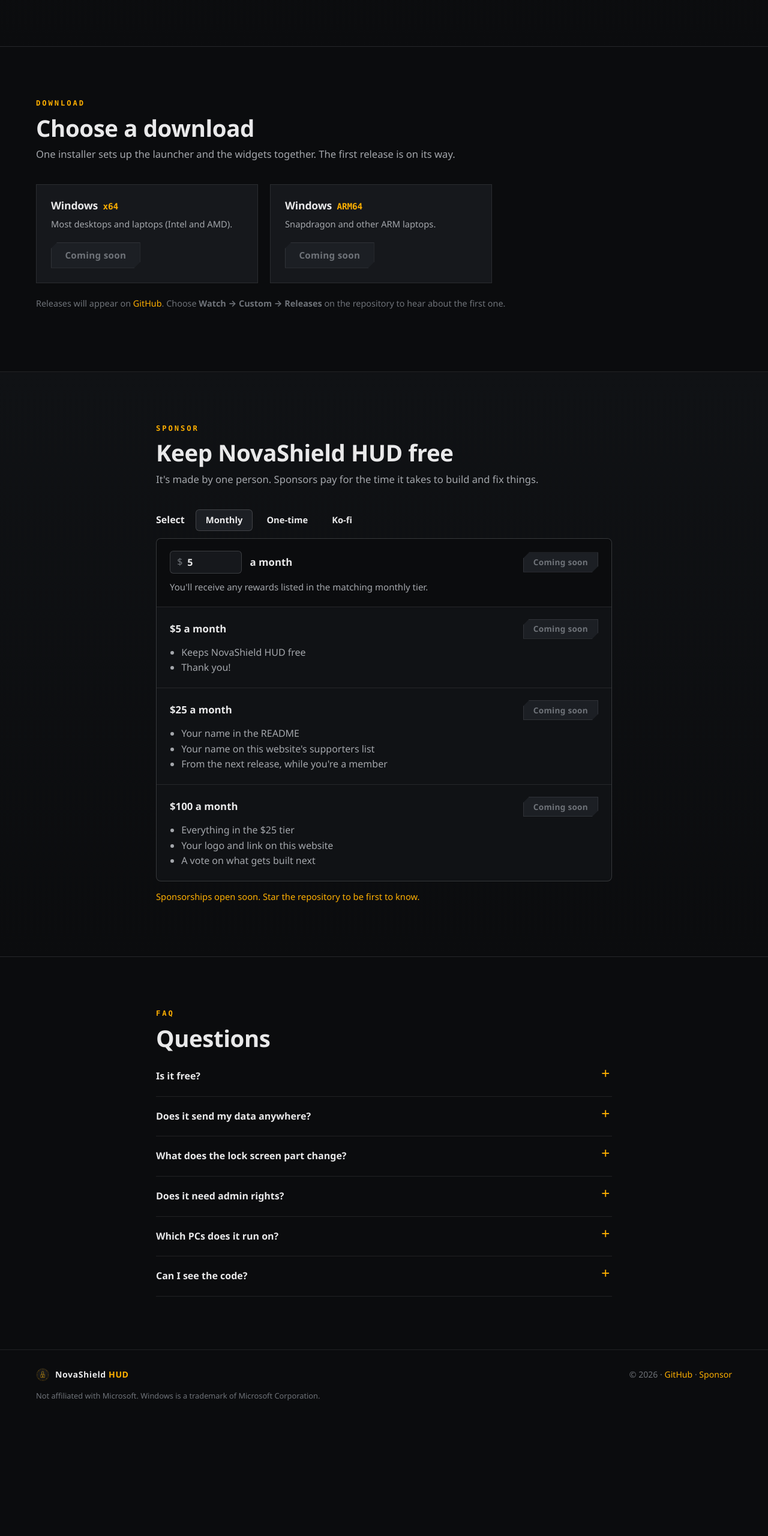
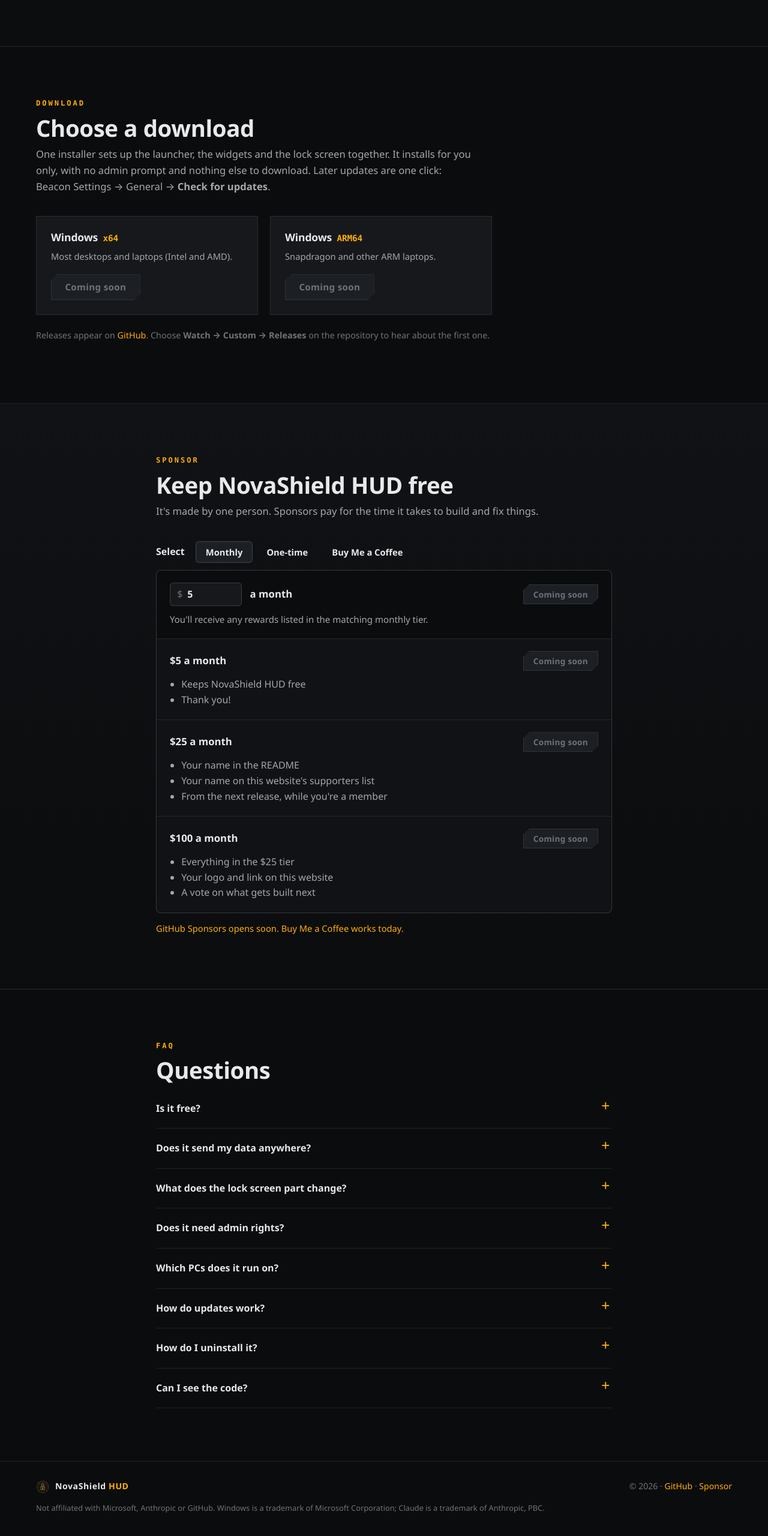
Before and after one commit to muchkurisrivardhan/NovaShieldHUD, a plain HTML site: page index.html in a window 1280 px wide. Shown: the part 4034-6594 px from the top of the page at 60% size. Before the commit the page ends 6411 px from the top, so only its background shows below. Drawn offline with Linux system fonts and the light colour scheme; no server answers.

Commit message:
Website: download buttons, Buy Me a Coffee, updates FAQ (from main e0b3b47)
Co-Authored-By: Claude Opus 5.5 <noreply@anthropic.com>

```diff
--- a/app.js
+++ b/app.js
@@ -5,8 +5,28 @@
 const LINKS = {
   repo: 'muchkurisrivardhan/vantage',
   sponsors: null,   // e.g. 'https://github.com/sponsors/muchkurisrivardhan' once GitHub Sponsors approves the profile
-  kofi: null,       // e.g. 'https://ko-fi.com/yourname'
+  coffee: 'https://buymeacoffee.com/srivardhanmuchuri',
 };
+
+// ---- download buttons: live once a GitHub release with the installers exists ----
+fetch(`https://api.github.com/repos/${LINKS.repo}/releases/latest`)
+  .then(r => (r.ok ? r.json() : null))
+  .then(rel => {
+    if (!rel) return;
+    for (const a of document.querySelectorAll('.dl-link')) {
+      const asset = (rel.assets || []).find(x => x.name === a.dataset.asset);
+      if (!asset) continue;
+      a.href = asset.browser_download_url;
+      a.textContent = `Download ${rel.tag_name}`;
+      a.classList.remove('btn-disabled');
+      a.removeAttribute('aria-disabled');
+    }
+    const note = document.getElementById('dl-note');
+    note.textContent = '';
+    note.append(`${rel.tag_name}, released ${new Date(rel.published_at).toLocaleDateString()}. Checksums and release notes are on `,
+      Object.assign(document.createElement('a'), { href: rel.html_url, textContent: 'GitHub' }), '.');
+  })
+  .catch(() => {});
 
 const $ = (s, el = document) => el.querySelector(s);
 const $$ = (s, el = document) => [...el.querySelectorAll(s)];
@@ -157,7 +177,7 @@ $$('.amt').forEach(b => b.addEventListener('click', () => {
 $('.amt[data-amt="10"]').setAttribute('aria-pressed', 'true');
 
 function hrefFor(kind) {
-  if (kind === 'kofi') return LINKS.kofi;
+  if (kind === 'coffee') return LINKS.coffee;
   if (!LINKS.sponsors) return null;
   if (kind === 'sponsors-once') return `${LINKS.sponsors}?frequency=one-time&amount=${onceAmount}`;
   return LINKS.sponsors;
--- a/index.html
+++ b/index.html
@@ -192,20 +192,20 @@
     <div class="wrap">
       <p class="eyebrow">Download</p>
       <h2>Choose a download</h2>
-      <p class="sub">One installer sets up the launcher and the widgets together. The first release is on its way.</p>
+      <p class="sub">One installer sets up the launcher, the widgets and the lock screen together. It installs for you only, with no admin prompt and nothing else to download. Later updates are one click: Beacon Settings → General → <b>Check for updates</b>.</p>
       <div class="dl">
         <div class="dl-card">
           <h3>Windows <span>x64</span></h3>
           <p>Most desktops and laptops (Intel and AMD).</p>
-          <span class="btn btn-disabled" aria-disabled="true">Coming soon</span>
+          <a class="btn btn-disabled dl-link" data-asset="NovaShieldHUD-Setup-x64.exe" aria-disabled="true">Coming soon</a>
         </div>
         <div class="dl-card">
           <h3>Windows <span>ARM64</span></h3>
           <p>Snapdragon and other ARM laptops.</p>
-          <span class="btn btn-disabled" aria-disabled="true">Coming soon</span>
+          <a class="btn btn-disabled dl-link" data-asset="NovaShieldHUD-Setup-arm64.exe" aria-disabled="true">Coming soon</a>
         </div>
       </div>
-      <p class="note">Releases will appear on <a href="https://github.com/muchkurisrivardhan/vantage/releases">GitHub</a>. Choose <b>Watch → Custom → Releases</b> on the repository to hear about the first one.</p>
+      <p class="note" id="dl-note">Releases appear on <a href="https://github.com/muchkurisrivardhan/vantage/releases">GitHub</a>. Choose <b>Watch → Custom → Releases</b> on the repository to hear about the first one.</p>
     </div>
   </section>
 
@@ -221,7 +221,7 @@
           <span class="sp-label">Select</span>
           <button role="tab" aria-selected="true" data-tab="monthly">Monthly</button>
           <button role="tab" aria-selected="false" data-tab="once">One-time</button>
-          <button role="tab" aria-selected="false" data-tab="coffee">Ko-fi</button>
+          <button role="tab" aria-selected="false" data-tab="coffee">Buy Me a Coffee</button>
         </div>
 
         <div class="sp-panel" data-panel="monthly">
@@ -255,12 +255,12 @@
 
         <div class="sp-panel" data-panel="coffee" hidden>
           <div class="tier">
-            <div class="tier-row"><b>Buy me a coffee</b><a class="btn btn-sm sponsor-link" data-kind="kofi" href="#">Open Ko-fi</a></div>
+            <div class="tier-row"><b>Buy me a coffee</b><a class="btn btn-sm sponsor-link" data-kind="coffee" href="#">Open Buy Me a Coffee</a></div>
             <p>Card or PayPal, one-time or monthly, without a GitHub account.</p>
           </div>
         </div>
 
-        <p class="sp-soon" id="sp-soon" hidden>Sponsorships open soon. Star the repository to be first to know.</p>
+        <p class="sp-soon" id="sp-soon" hidden>GitHub Sponsors opens soon. Buy Me a Coffee works today.</p>
       </div>
     </div>
   </section>
@@ -275,7 +275,9 @@
       <details><summary>What does the lock screen part change?</summary><p>Only the lock screen picture, through the same setting Windows uses. Your sign-in, PIN, password and Windows Hello are untouched. Your old picture is saved first, and Restore puts it back.</p></details>
       <details><summary>Does it need admin rights?</summary><p>The launcher, desktop widgets and lock screen picture don't. Installing the Widgets-board widgets asks once, to trust their signing certificate; uninstalling takes it away again.</p></details>
       <details><summary>Which PCs does it run on?</summary><p>Windows 10 and Windows 11, on x64 (Intel and AMD) and ARM64 (Snapdragon) PCs.</p></details>
-      <details><summary>Can I see the code?</summary><p>Yes, it's public on <a href="https://github.com/muchkurisrivardhan/vantage">GitHub</a>. It isn't open source yet: all rights are reserved for now.</p></details>
+      <details><summary>How do updates work?</summary><p>Beacon never checks on its own. In Settings → General, <b>Check for updates</b> looks at the latest GitHub release; <b>Update</b> downloads it, checks its SHA-256 against the release, installs it and restarts Beacon. Your settings stay as they are.</p></details>
+      <details><summary>How do I uninstall it?</summary><p>Settings → Apps → Installed apps → NovaShield HUD → Uninstall. That puts your own lock screen picture back and removes its scheduled refresh. Your settings folders are left in case you reinstall.</p></details>
+      <details><summary>Can I see the code?</summary><p>Yes, it's public to read on <a href="https://github.com/muchkurisrivardhan/vantage">GitHub</a>. It isn't open source: the app is free to install and use, and all other rights are reserved. The open-source parts it's built on are listed, with their licences, in THIRD-PARTY-NOTICES.txt.</p></details>
     </div>
   </section>
 
@@ -285,7 +287,7 @@
   <div class="wrap foot-in">
     <span class="brand"><img src="img/icon-64.png" alt="" width="22" height="22"><span>NovaShield <b>HUD</b></span></span>
     <span>© 2026 · <a href="https://github.com/muchkurisrivardhan/vantage">GitHub</a> · <a href="#sponsor">Sponsor</a></span>
-    <span class="fine">Not affiliated with Microsoft. Windows is a trademark of Microsoft Corporation.</span>
+    <span class="fine">Not affiliated with Microsoft, Anthropic or GitHub. Windows is a trademark of Microsoft Corporation; Claude is a trademark of Anthropic, PBC.</span>
   </div>
 </footer>
 
```
